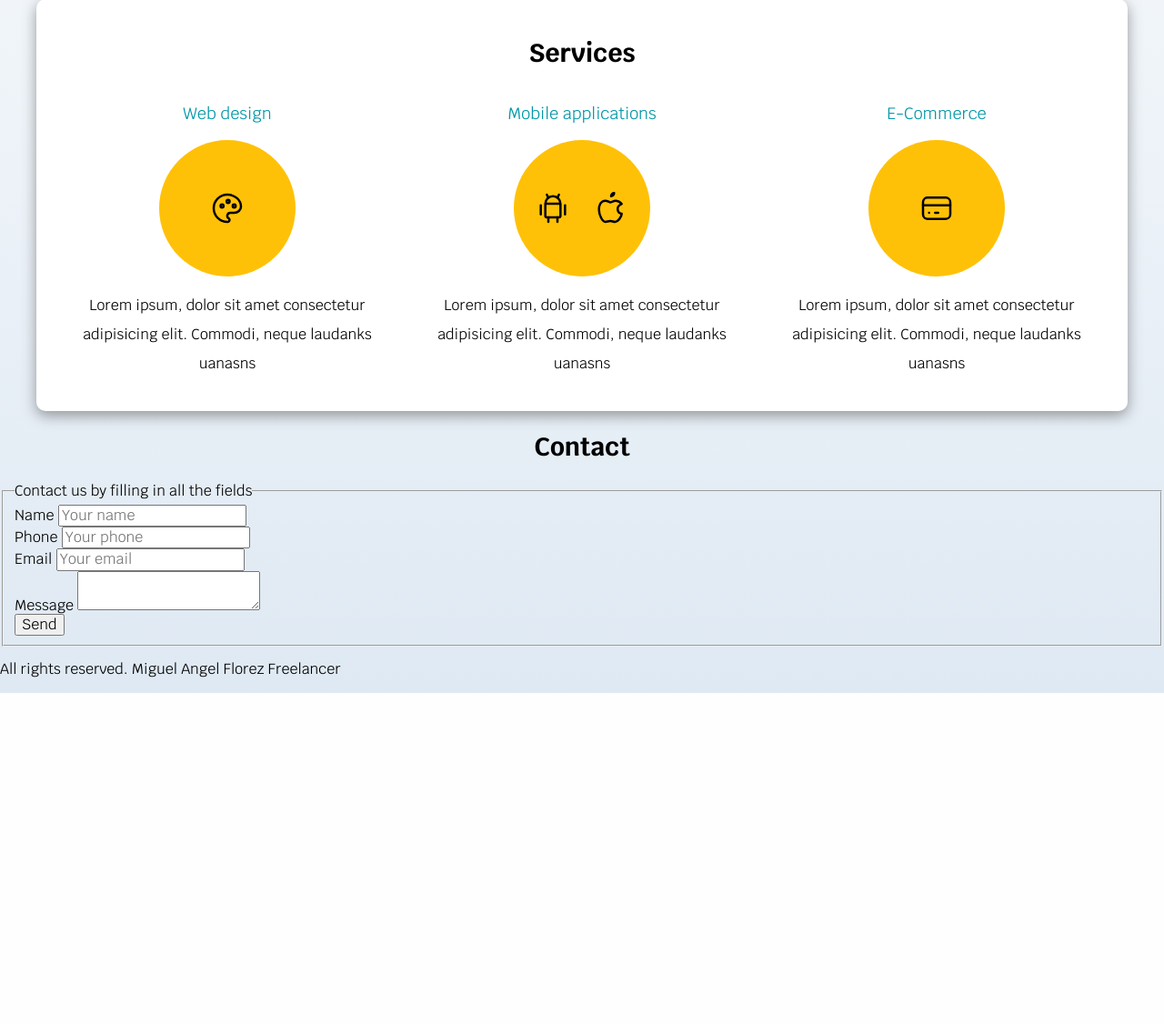
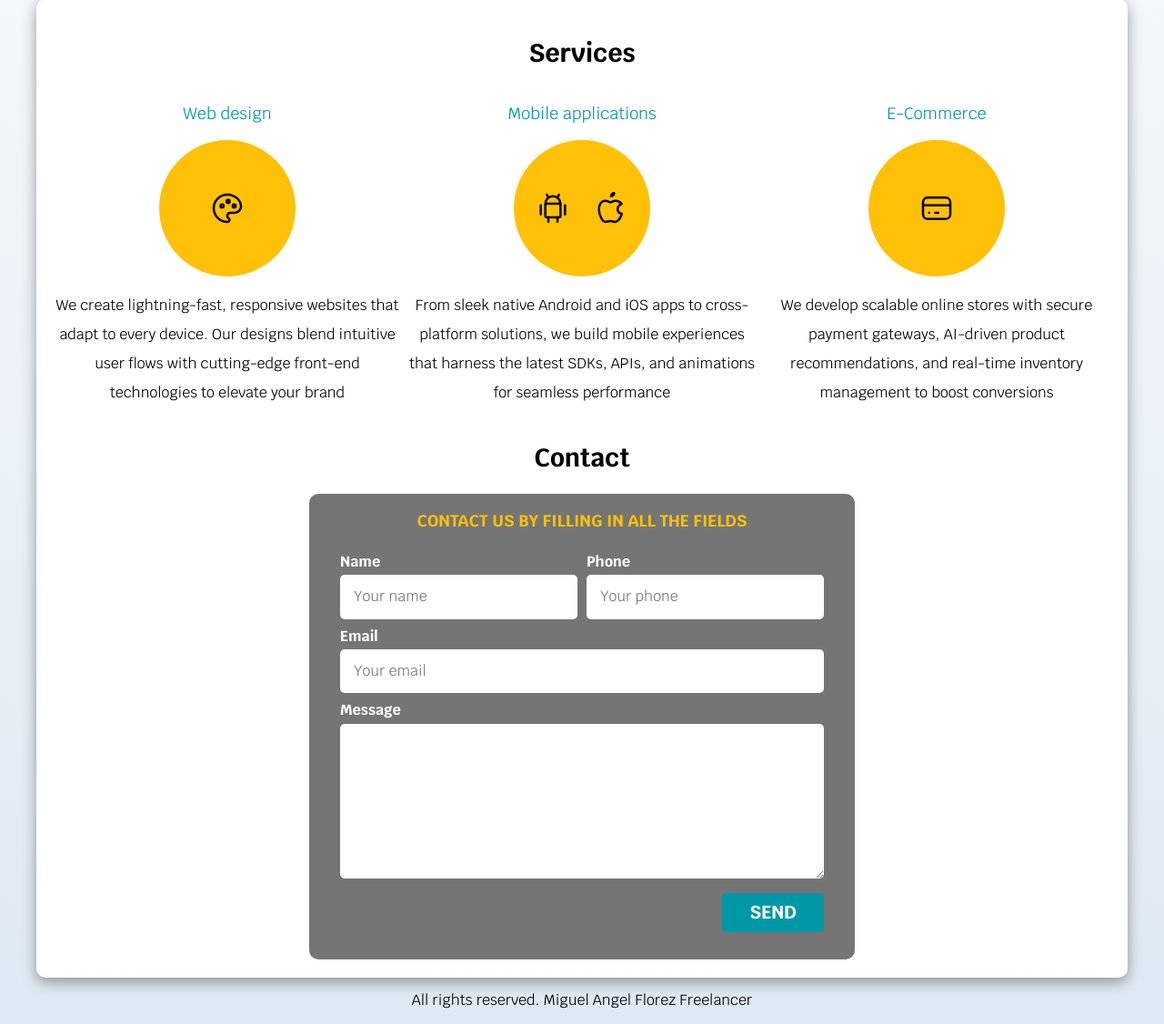
Before and after one commit to migueflorez10/CodeGym, a PHP site: page / in a window 1280 px wide. Shown: the part 609-1735 px from the top of the page at 91% size. Before the commit the page ends 1371 px from the top, so only its background shows below. Run offline with PHP 8.4, Linux system fonts and the light colour scheme.

Commit message:
web freelancer-finished

```diff
--- a/web fundamentals/freelancer_inicio/css/style.css
+++ b/web fundamentals/freelancer_inicio/css/style.css
@@ -11,6 +11,7 @@
 html{
     font-size: 62.5%;
     box-sizing: border-box;
+    scroll-snap-type: y mandatory;
 }
 *, *:before, *:after {
     box-sizing: inherit;
@@ -20,6 +21,14 @@ body{
     font-size: 16px;   /* 1rem = 10px */
     font-family: "Krub", sans-serif;
     background-image: linear-gradient(to top, var(--grisClaro) 0%, var(--blanco) 100%);
+}
+
+.services,
+.main-navigation,
+.form,
+.footer{
+    scroll-snap-align: center;
+    scroll-snap-stop: always;
 }
 
 h1{
@@ -49,6 +58,7 @@ h1,h2,h3{
     border-radius: .5rem;
     width: 90%;
     text-align: center;
+    border: none;
 }
 
 .shadow{
@@ -66,8 +76,32 @@ h1,h2,h3{
     }
 }
 
+.button:hover{
+    cursor: pointer;
+}
+
 .title span{
     font-size: 2rem;
+}
+
+/* util */
+
+.w-100{
+    width: 100%;
+}
+
+@media (min-width: 768px) {
+    .w-100{
+        width: auto;
+    }
+}
+
+.flex{
+    display: flex;
+}
+
+.align-right{
+    justify-content: flex-end;
 }
 
 /*Nav*/
@@ -146,7 +180,6 @@ h1,h2,h3{
     height: 7rem;   /* Alto deseado */
 }
 
-
 /* Main */
 @media (min-width: 768px) {
     .services{
@@ -186,3 +219,68 @@ h1,h2,h3{
     height: 6rem;
     width: 4rem;
 }
+
+/* form */
+
+.form{
+    background-color: var(--gris);
+    width: min(60rem, 100%); /** Toma el valor mas pequeño **/
+    margin: 0 auto;
+    padding: 2rem;
+    border-radius: 1rem;
+}
+
+.form fieldset{
+    border: none;
+}
+
+.form legend{
+    font-size: 1.8rem;
+    text-align: center;
+    text-transform: uppercase;
+    font-weight: bold;
+    margin-bottom: 2rem;
+    color: var(--primario);
+}
+
+@media (min-width: 768px) {
+    .content-fields{
+        display: grid;
+        grid-template-columns: repeat(2, 1fr);
+        column-gap: 1rem;
+        grid-template-rows: auto auto 20rem;
+
+    }
+    .field:nth-child(3),
+    .field:nth-child(4){
+        grid-column: 1/3;
+    }
+}
+
+.field{
+    margin-bottom: 1rem;
+}
+
+.field label{
+    color: var(--blanco);
+    font-weight: bold;
+    margin-bottom: .5rem;
+    display: block;
+}
+
+.input-text{
+    width: 100%;
+    border: none;
+    padding: 1.5rem;
+    border-radius: .5rem;
+}
+
+.field textarea{
+    height: 17rem;
+}
+
+/* footer */
+
+.footer{
+    text-align: center;
+}
--- a/web fundamentals/freelancer_inicio/index.html
+++ b/web fundamentals/freelancer_inicio/index.html
@@ -44,7 +44,7 @@
                 <div class="icons">
                     <svg  xmlns="http://www.w3.org/2000/svg"  width="24"  height="24"  viewBox="0 0 24 24"  fill="none"  stroke="#000000"  stroke-width="1.5"  stroke-linecap="round"  stroke-linejoin="round"  class="icon icon-tabler icons-tabler-outline icon-tabler-palette"><path stroke="none" d="M0 0h24v24H0z" fill="none"/><path d="M12 21a9 9 0 0 1 0 -18c4.97 0 9 3.582 9 8c0 1.06 -.474 2.078 -1.318 2.828c-.844 .75 -1.989 1.172 -3.182 1.172h-2.5a2 2 0 0 0 -1 3.75a1.3 1.3 0 0 1 -1 2.25" /><path d="M8.5 10.5m-1 0a1 1 0 1 0 2 0a1 1 0 1 0 -2 0" /><path d="M12.5 7.5m-1 0a1 1 0 1 0 2 0a1 1 0 1 0 -2 0" /><path d="M16.5 10.5m-1 0a1 1 0 1 0 2 0a1 1 0 1 0 -2 0" /></svg>
                 </div>
-                <p>Lorem ipsum, dolor sit amet consectetur adipisicing elit. Commodi, neque laudanks uanasns</p>
+                <p>We create lightning-fast, responsive websites that adapt to every device. Our designs blend intuitive user flows with cutting-edge front-end technologies to elevate your brand</p>
             </section>
 
             <section class="service">
@@ -53,7 +53,7 @@
                     <svg  xmlns="http://www.w3.org/2000/svg"  width="24"  height="24"  viewBox="0 0 24 24"  fill="none"  stroke="#000000"  stroke-width="1.5"  stroke-linecap="round"  stroke-linejoin="round"  class="icon icon-tabler icons-tabler-outline icon-tabler-brand-android"><path stroke="none" d="M0 0h24v24H0z" fill="none"/><path d="M4 10l0 6" /><path d="M20 10l0 6" /><path d="M7 9h10v8a1 1 0 0 1 -1 1h-8a1 1 0 0 1 -1 -1v-8a5 5 0 0 1 10 0" /><path d="M8 3l1 2" /><path d="M16 3l-1 2" /><path d="M9 18l0 3" /><path d="M15 18l0 3" /></svg>
                     <svg  xmlns="http://www.w3.org/2000/svg"  width="24"  height="24"  viewBox="0 0 24 24"  fill="none"  stroke="#000000"  stroke-width="1.5"  stroke-linecap="round"  stroke-linejoin="round"  class="icon icon-tabler icons-tabler-outline icon-tabler-brand-apple"><path stroke="none" d="M0 0h24v24H0z" fill="none"/><path d="M8.286 7.008c-3.216 0 -4.286 3.23 -4.286 5.92c0 3.229 2.143 8.072 4.286 8.072c1.165 -.05 1.799 -.538 3.214 -.538c1.406 0 1.607 .538 3.214 .538s4.286 -3.229 4.286 -5.381c-.03 -.011 -2.649 -.434 -2.679 -3.23c-.02 -2.335 2.589 -3.179 2.679 -3.228c-1.096 -1.606 -3.162 -2.113 -3.75 -2.153c-1.535 -.12 -3.032 1.077 -3.75 1.077c-.729 0 -2.036 -1.077 -3.214 -1.077z" /><path d="M12 4a2 2 0 0 0 2 -2a2 2 0 0 0 -2 2" /></svg>
                 </div>
-                <p>Lorem ipsum, dolor sit amet consectetur adipisicing elit. Commodi, neque laudanks uanasns</p>
+                <p>From sleek native Android and iOS apps to cross-platform solutions, we build mobile experiences that harness the latest SDKs, APIs, and animations for seamless performance</p>
             </section>
 
             <section class="service">
@@ -61,44 +61,44 @@
                 <div class="icons">
                     <svg  xmlns="http://www.w3.org/2000/svg"  width="24"  height="24"  viewBox="0 0 24 24"  fill="none"  stroke="#000000"  stroke-width="1.5"  stroke-linecap="round"  stroke-linejoin="round"  class="icon icon-tabler icons-tabler-outline icon-tabler-credit-card"><path stroke="none" d="M0 0h24v24H0z" fill="none"/><path d="M3 5m0 3a3 3 0 0 1 3 -3h12a3 3 0 0 1 3 3v8a3 3 0 0 1 -3 3h-12a3 3 0 0 1 -3 -3z" /><path d="M3 10l18 0" /><path d="M7 15l.01 0" /><path d="M11 15l2 0" /></svg>
                 </div>
-                <p>Lorem ipsum, dolor sit amet consectetur adipisicing elit. Commodi, neque laudanks uanasns</p>
+                <p>We develop scalable online stores with secure payment gateways, AI-driven product recommendations, and real-time inventory management to boost conversions</p>
             </section>
         </div>
-
-    </main>
-
     <section>
         <h2>Contact</h2>
-        <form>
+        <form class="form">
             <fieldset>
                 <legend>Contact us by filling in all the fields</legend>
-
-                <div>
+                <div class="content-fields">
+                    <div class="field">
                         <label>Name</label>
-                    <input type="text" placeholder="Your name">
+                        <input class="input-text" type="text" placeholder="Your name">
                     </div>
 
-                <div>
+                    <div class="field">
                         <label>Phone</label>
-                    <input type="tel" placeholder="Your phone">
+                        <input class="input-text" type="tel" placeholder="Your phone">
                     </div>
 
-                <div>
+                    <div class="field">
                         <label>Email</label>
-                    <input type="email" placeholder="Your email">
+                        <input class="input-text" type="email" placeholder="Your email">
                     </div>
 
-                <div>
+                    <div class="field">
                         <label>Message</label>
-                    <textarea></textarea>
+                        <textarea class="input-text"></textarea>
                     </div>
-
-                <input type="submit" value="Send">
+                </div>
+                <div class="align-right flex">
+                    <input class="button w-100" type="submit" value="Send">
+                </div>
             </fieldset>
         </form>
     </section>
+    </main>
 
-    <footer>
+    <footer class="footer">
         <p>All rights reserved. Miguel Angel Florez Freelancer </p>
     </footer>
 
```
Lines whose indentation alone changed are shown as unchanged.
